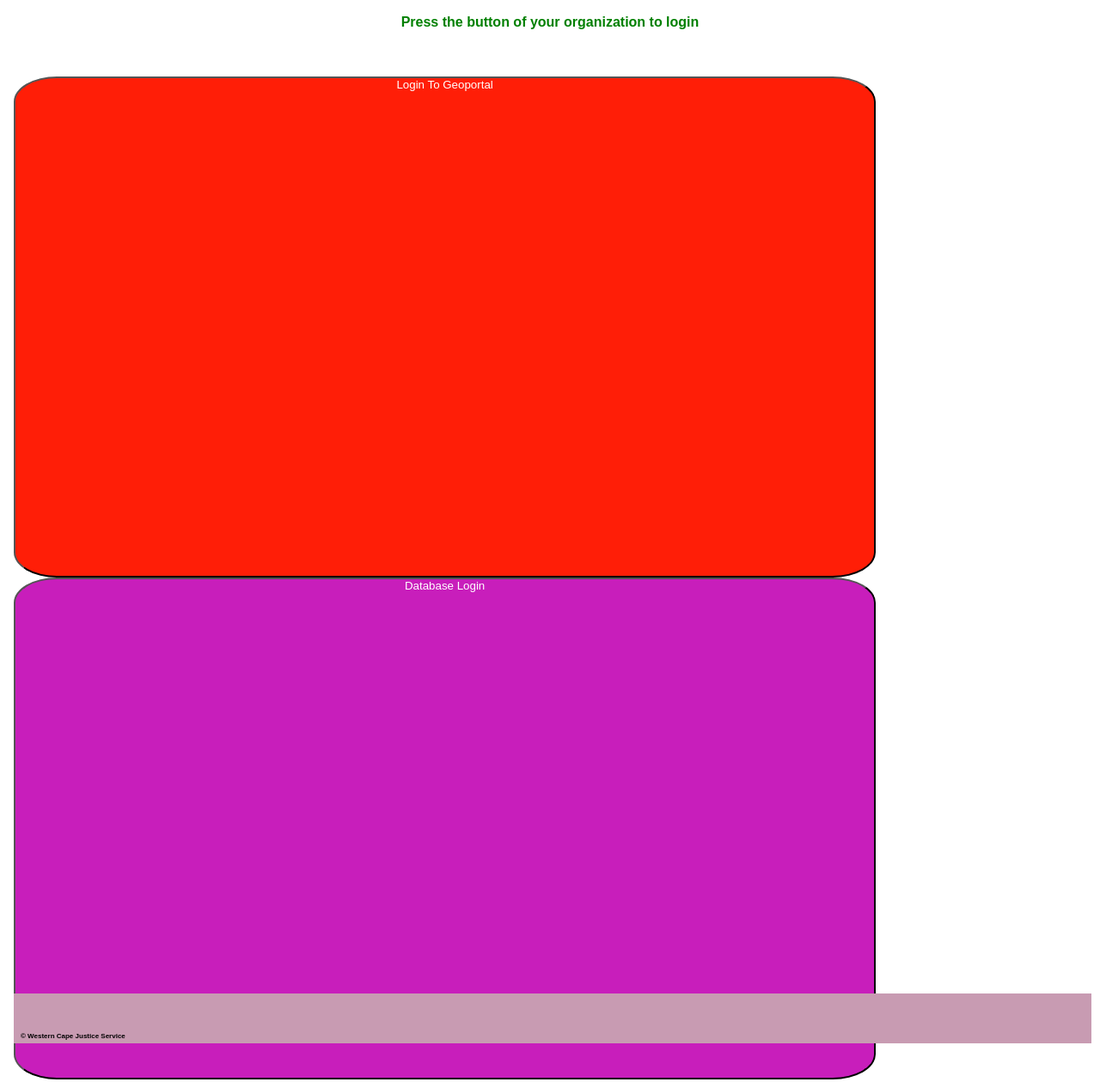
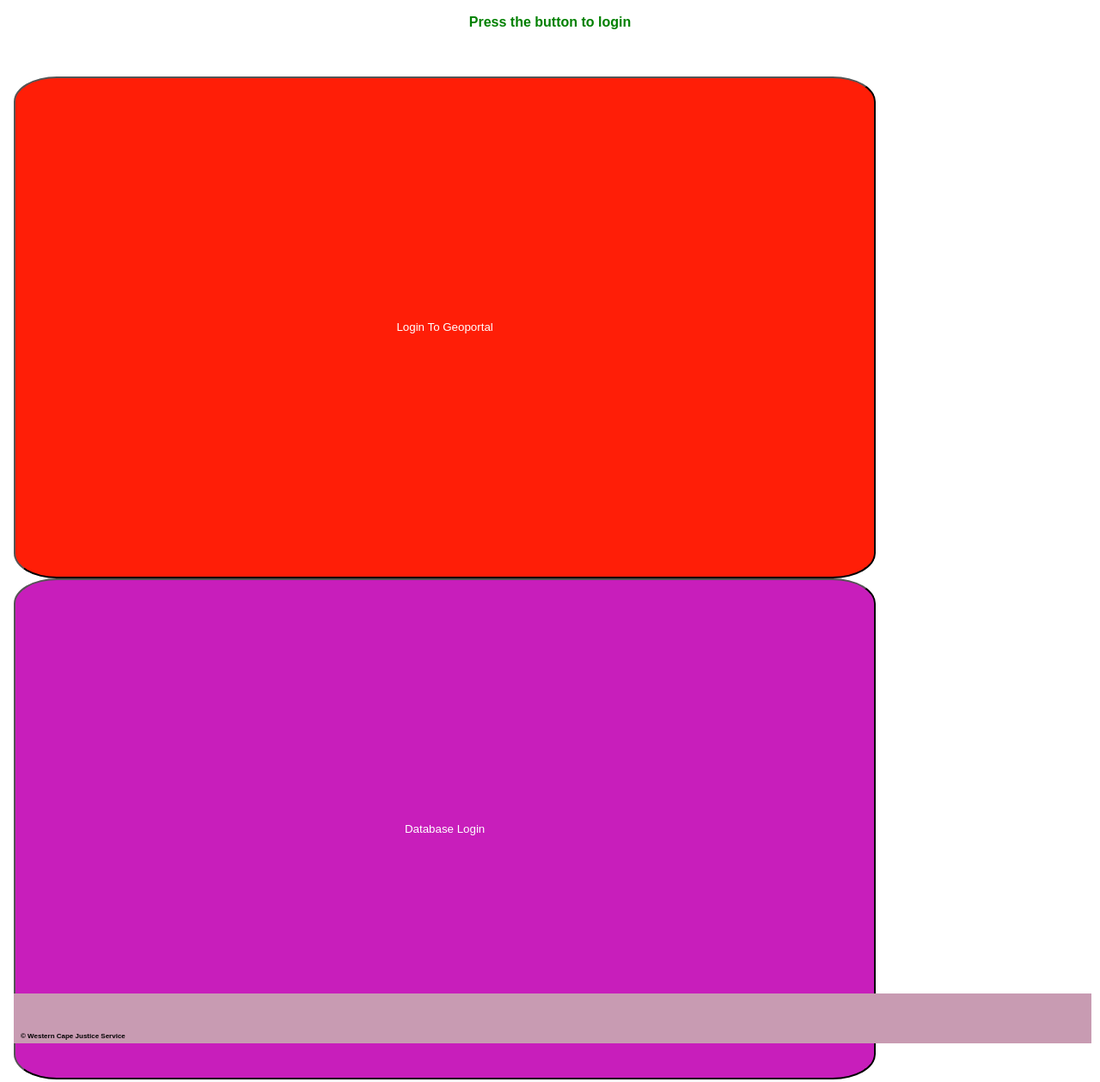
Before and after one commit to mthnja014/justice-center-login-portal, a website: page index.html in a window 1280 px wide. Shown: the part 361-1620 px from the top of the page at 86% size. Drawn offline with Linux system fonts and the light colour scheme.

Commit message:
Update index.html

```diff
--- a/index.html
+++ b/index.html
@@ -20,8 +20,8 @@ display: flex;
 margin-top: 0px;
 }
 #psl {
-padding-top: 0px;
-padding-bottom: 45%;
+padding-top: 22.5%;
+padding-bottom: 22.5%;
 width: 80%;
 text-align: center;
 background-color: rgb(200, 30, 187);
@@ -29,8 +29,8 @@ color: white;
 border-radius: 5%;
 }
 #gs {
-padding-top: 0px;
-padding-bottom: 45%;
+padding-top: 22.5%;
+padding-bottom: 22.55%;
 width: 80%;
 text-align: center;
 background-color: rgb(255, 30, 7);
@@ -323,7 +323,7 @@ cn.fillText("e Justice Service Western",90 , 280);
 };
 </script>
 <center><canvas id="myCanvas" width=300 height="300";"></center></canvas>
-<p> Press the button of your organization to login</p>
+<p> Press the button to login</p>
 <br></br>
 <div id="banner">
 
```
